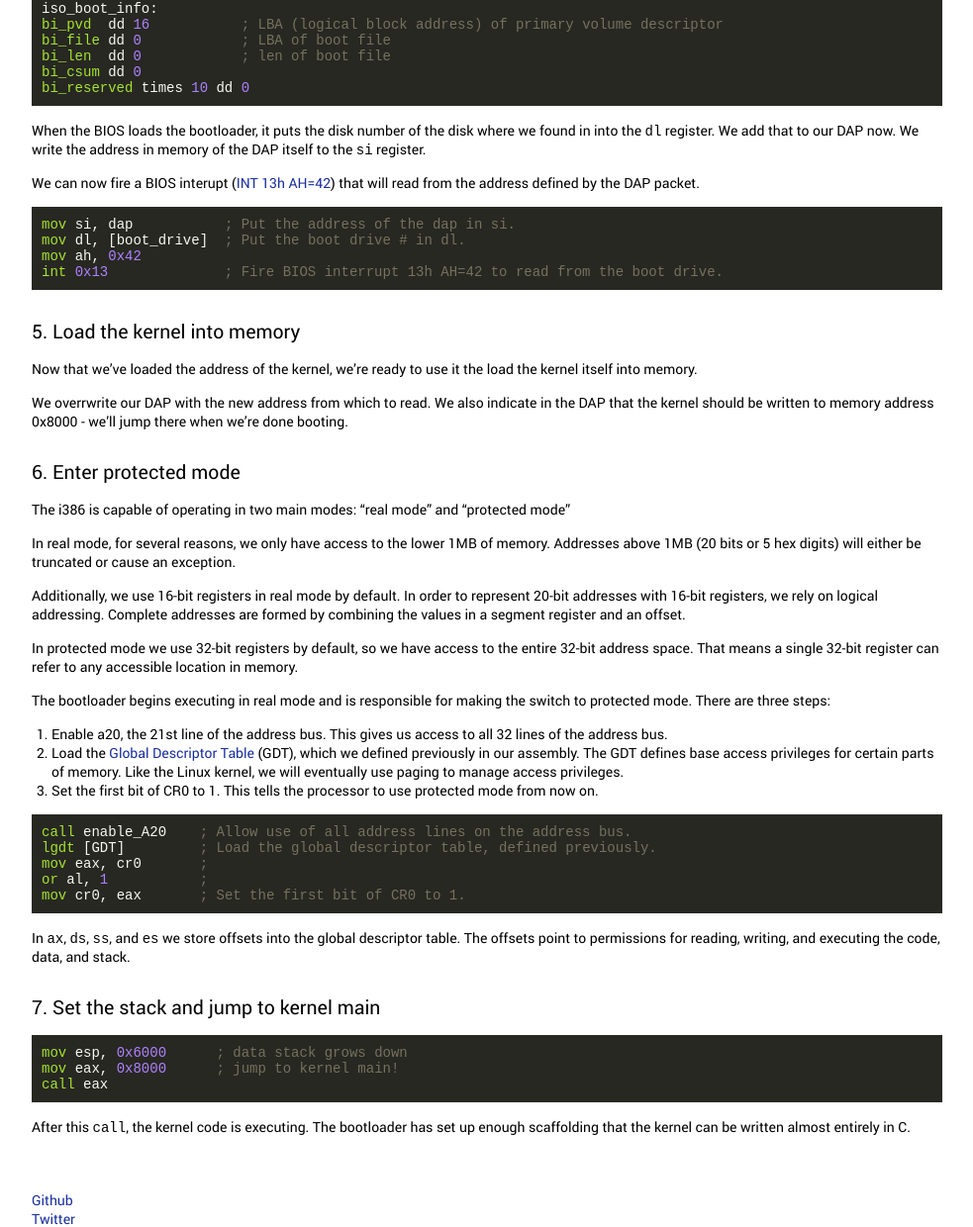
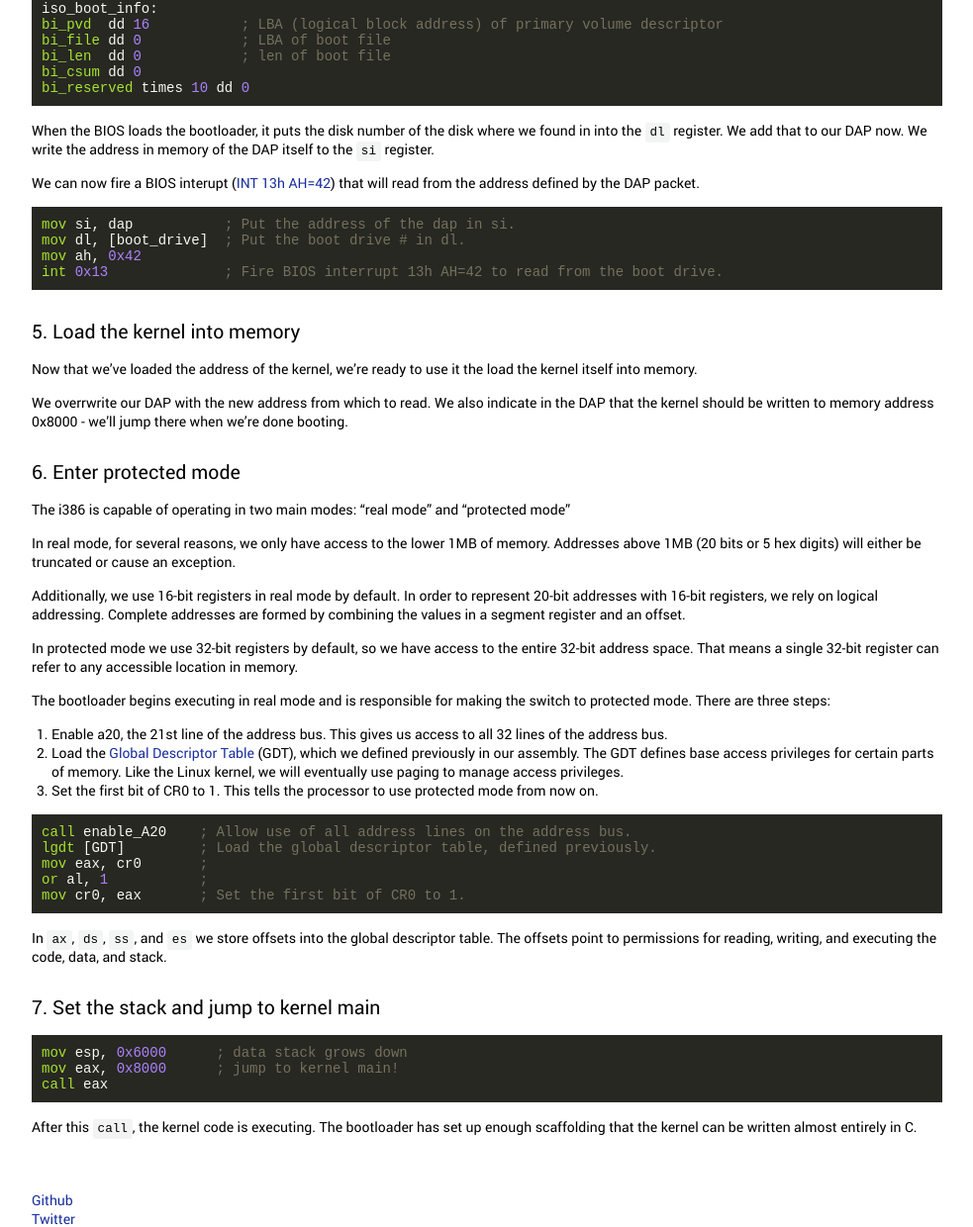
Before and after one commit to vbrown608/jekyll-portfolio, a Jekyll site: the page built from _blog/yehos-bootloader.md, in a window 1280 px wide. Shown: the part 1206-2446 px from the top of the page at 99% size, without its empty margins (148-1131 px from the left). Built offline with Jekyll 4.4.1, drawn with Linux system fonts in a browser that asks for light colours.

Commit message:
Style inline code blocks

```diff
--- a/_sass/_syntax_highlighting.scss
+++ b/_sass/_syntax_highlighting.scss
@@ -8,6 +8,14 @@ code {
 
 code.language-shell_session {
   color: #66d9ef;
+}
+
+code.highlighter-rouge {
+  padding: 0.2em 0.4em;
+  margin: 0;
+  font-size: 90%;
+  background-color: rgba(27,31,35,0.05);
+  border-radius: 3px;
 }
 
 .highlight .lineno { color: #75715e } /*  Linenumber */
```
Also changed, not shown: _blog/cropping-gifs.md (+1 -1 lines).
